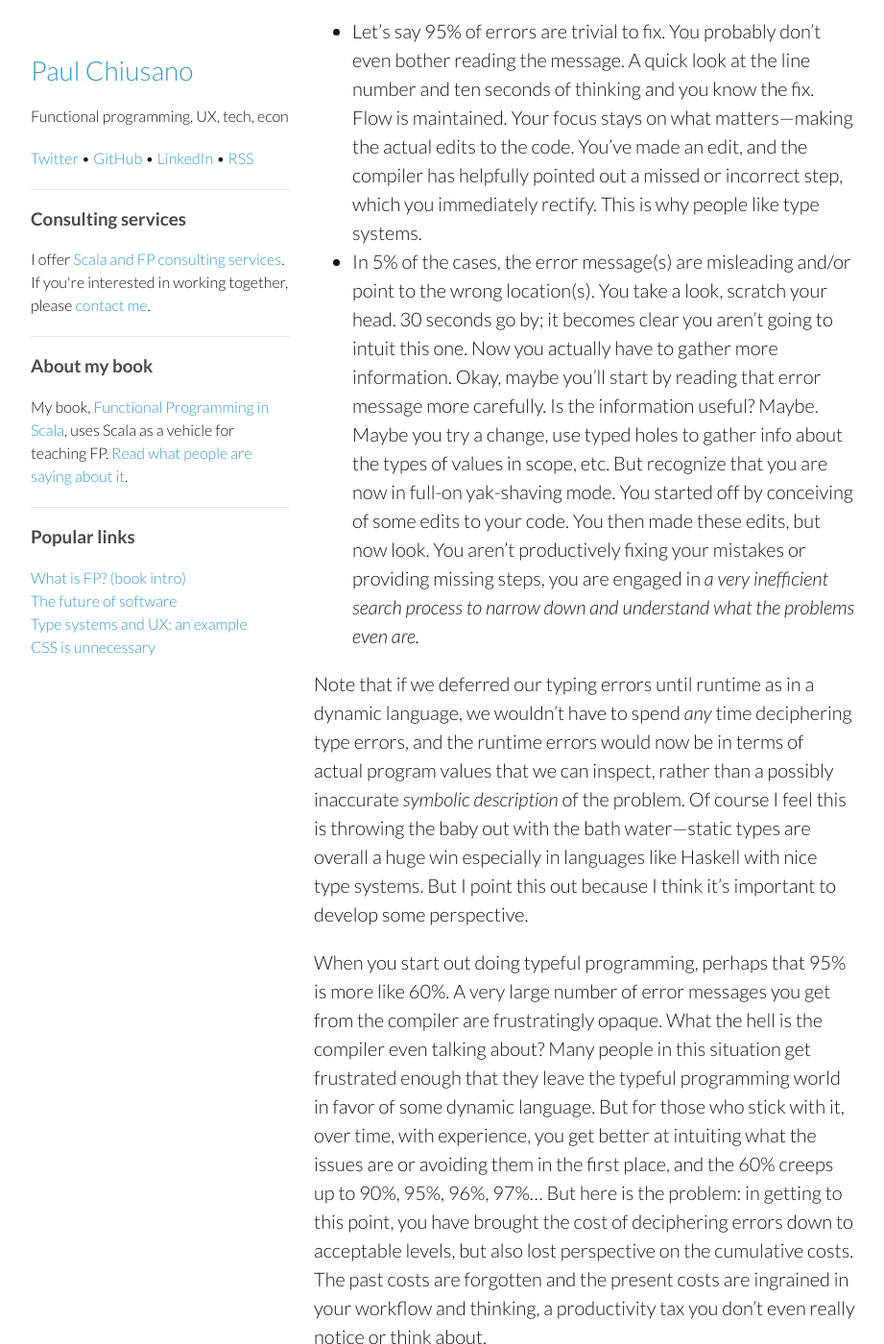
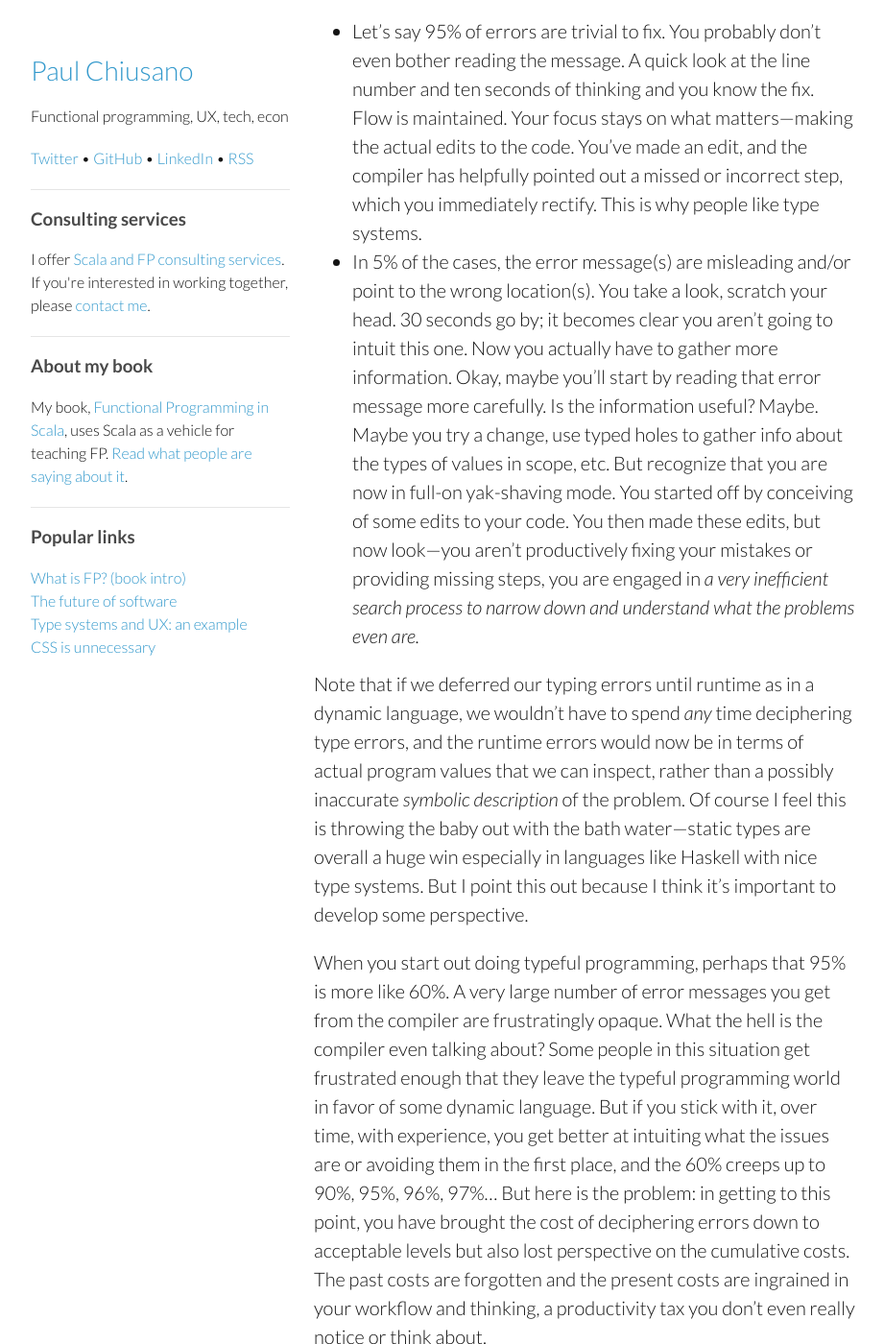
Before and after one commit to pchiusano/pchiusano.github.io, a Jekyll site: the page built from _posts/2015-03-26-type-errors.markdown, in a window 1280 px wide and 1400 px high, scrolled down 332 px. Shown: the whole window at 96% size, without its empty margins (178-1099 px from the left). Built offline with Jekyll 4.4.1, drawn with Linux system fonts in a browser that asks for light colours; comment, search, counter and statistics services are not loaded; some of the changed text lies outside the part shown.

Commit message:
Update 2015-03-26-type-errors.markdown

```diff
--- a/_posts/2015-03-26-type-errors.markdown
+++ b/_posts/2015-03-26-type-errors.markdown
@@ -9,17 +9,15 @@
 Even though the Unison editor isn't yet suitable for real programming, my experience using it has made me even more aware of just how much time programmers waste dealing with type errors:
 
 * Let's say 95% of errors are trivial to fix. You probably don't even bother reading the message. A quick look at the line number and ten seconds of thinking and you know the fix. Flow is maintained. Your focus stays on what matters---making the actual edits to the code. You've made an edit, and the compiler has helpfully pointed out a missed or incorrect step, which you immediately rectify. This is why people like type systems.
-* In 5% of the cases, the error message(s) are misleading and/or point to the wrong location(s). You take a look, scratch your head. 30 seconds go by; it becomes clear you aren't going to intuit this one. Now you actually have to gather more information. Okay, maybe you'll start by reading that error message more carefully. Is the information useful? Maybe. Maybe you try a change, use typed holes to gather info about the types of values in scope, etc. But recognize that you are now in full-on yak-shaving mode. You started off by conceiving of some edits to your code. You then made these edits, but now look. You aren't productively fixing your mistakes or providing missing steps, you are engaged in _a very inefficient search process to narrow down and understand what the problems even are._
+* In 5% of the cases, the error message(s) are misleading and/or point to the wrong location(s). You take a look, scratch your head. 30 seconds go by; it becomes clear you aren't going to intuit this one. Now you actually have to gather more information. Okay, maybe you'll start by reading that error message more carefully. Is the information useful? Maybe. Maybe you try a change, use typed holes to gather info about the types of values in scope, etc. But recognize that you are now in full-on yak-shaving mode. You started off by conceiving of some edits to your code. You then made these edits, but now look---you aren't productively fixing your mistakes or providing missing steps, you are engaged in _a very inefficient search process to narrow down and understand what the problems even are._
 
 Note that if we deferred our typing errors until runtime as in a dynamic language, we wouldn't have to spend _any_ time deciphering type errors, and the runtime errors would now be in terms of actual program values that we can inspect, rather than a possibly inaccurate _symbolic description_ of the problem. Of course I feel this is throwing the baby out with the bath water---static types are overall a huge win especially in languages like Haskell with nice type systems. But I point this out because I think it's important to develop some perspective.
 
-When you start out doing typeful programming, perhaps that 95% is more like 60%. A very large number of error messages you get from the compiler are frustratingly opaque. What the hell is the compiler even talking about? Many people in this situation get frustrated enough that they leave the typeful programming world in favor of some dynamic language. But for those who stick with it, over time, with experience, you get better at intuiting what the issues are or avoiding them in the first place, and the 60% creeps up to 90%, 95%, 96%, 97%...  But here is the problem: in getting to this point, you have brought the cost of deciphering errors down to acceptable levels, but also lost perspective on the cumulative costs. The past costs are forgotten and the present costs are ingrained in your workflow and thinking, a productivity tax you don't even really notice or think about.
+When you start out doing typeful programming, perhaps that 95% is more like 60%. A very large number of error messages you get from the compiler are frustratingly opaque. What the hell is the compiler even talking about? Some people in this situation get frustrated enough that they leave the typeful programming world in favor of some dynamic language. But if you stick with it, over time, with experience, you get better at intuiting what the issues are or avoiding them in the first place, and the 60% creeps up to 90%, 95%, 96%, 97%...  But here is the problem: in getting to this point, you have brought the cost of deciphering errors down to acceptable levels but also lost perspective on the cumulative costs. The past costs are forgotten and the present costs are ingrained in your workflow and thinking, a productivity tax you don't even really notice or think about.
 
-_Aside:_ I consider this a problem with our industry and education system; we are raising generations of programmers implicitly taught to accept everything as a _given_, no matter how arcane or costly. But in software, nothing is a given, every single aspect of the software world is the result of [_choices_ made by people "no smarter than you"](http://www.gurteen.com/gurteen/gurteen.nsf/id/no-smarter-than-you).
+_Aside:_ I consider this a problem with our industry and education system. We are raising generations of programmers implicitly taught to accept everything as a _given_, no matter how arcane or costly. But in software, nothing is a given, every single aspect of the software world is the result of [_choices_ made by people "no smarter than you"](http://www.gurteen.com/gurteen/gurteen.nsf/id/no-smarter-than-you).
 
-But even for people with experience, the costs of deciphering type errors is much higher than that 5% would indicate. The issue is not the _direct_ costs due to time wasted deciphering type errors, it's the _indirect_ costs.
-
-Programming is an activity that demands focus. When focus is maintained, it is possible to accomplish tasks in hours that might otherwise take weeks. Maintaining a state of flow for longer periods of time is an almost trancelike experience, and incredibly empowering. One feels attuned to the tasks at hand, subtasks get pushed and popped from the stack, and there is a feeling of directness, control, and creative energy.
+But even for people with experience, the costs of deciphering type errors is much higher than that 5% would indicate. The issue is not the _direct_ costs due to time wasted deciphering type errors, it's the _indirect_ costs. Programming is an activity that demands focus. When focus is maintained, it is possible to accomplish tasks in hours that might otherwise take weeks. Maintaining a state of flow for longer periods of time is an almost trancelike experience, and incredibly empowering. One feels attuned to the tasks at hand, subtasks get pushed and popped from the stack, and there is a feeling of directness, control, and creative energy.
 
 But maintaining this level of focus is rare. We don't like to talk about it, but if we are being appropriately humble about our limitations, we must recognize that human focus is a very scarce and very fragile resource. Our puny little brains can only allocate so many resources, and us programmers are constantly losing focus. I don't mean obvious distractions like wasting time checking Twitter or Reddit when you should be doing something. These things are often the symptom, rather than the disease. What I mean is the act of doing things that _aren't the actions most likely to be most productive at furthing progress_. Everyone knows what that feels like. Perhaps you are debugging, and rather than methodically narrowing down the problem via a set of well-chosen experiments each giving maximal information, you instead meander around, perhaps adding random print statements or inspecting random values in the debugger. When you should step back and go for a walk perhaps, you instead stare at the screen. You've lost focus, but before you realize it and do something productive about it, you've lost an hour.
 
```
